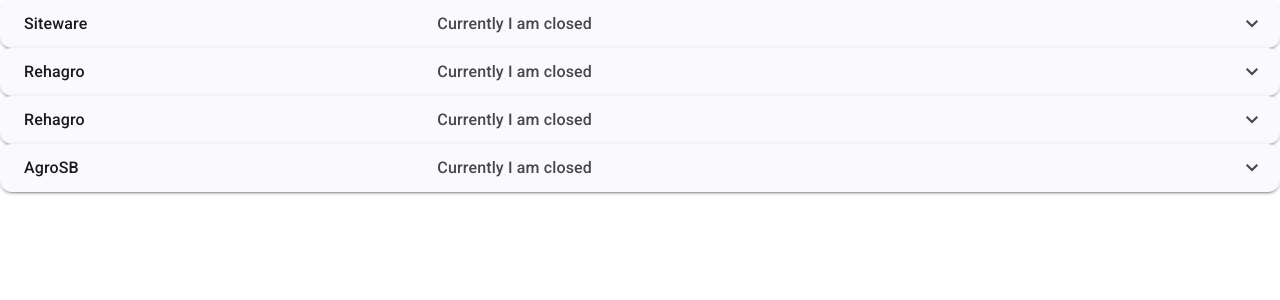
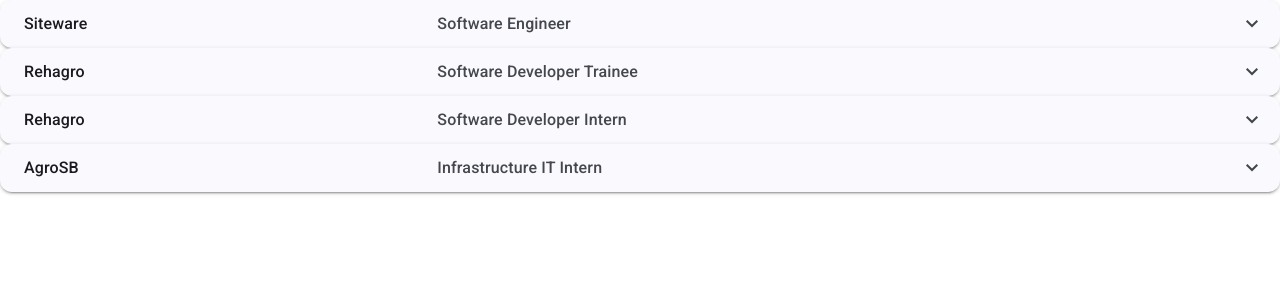
Before and after one commit to Raffael-Eloi/portifolio, an Angular app: page /work-expeciences in a window 1280 px wide. Shown: the top 300 px of the page. Built offline with nearby package versions, Linux system fonts and the light colour scheme.

Commit message:
have position (GREEN)

```diff
--- a/src/app/work-experiences/work-experiences.component.html
+++ b/src/app/work-experiences/work-experiences.component.html
@@ -5,7 +5,7 @@
                 {{ workExperience.companyName }}
             </mat-panel-title>
             <mat-panel-description>
-                Currently I am {{panelOpenState ? 'open' : 'closed'}}
+                {{ workExperience.position }}
             </mat-panel-description>
         </mat-expansion-panel-header>
     </mat-expansion-panel>
```
